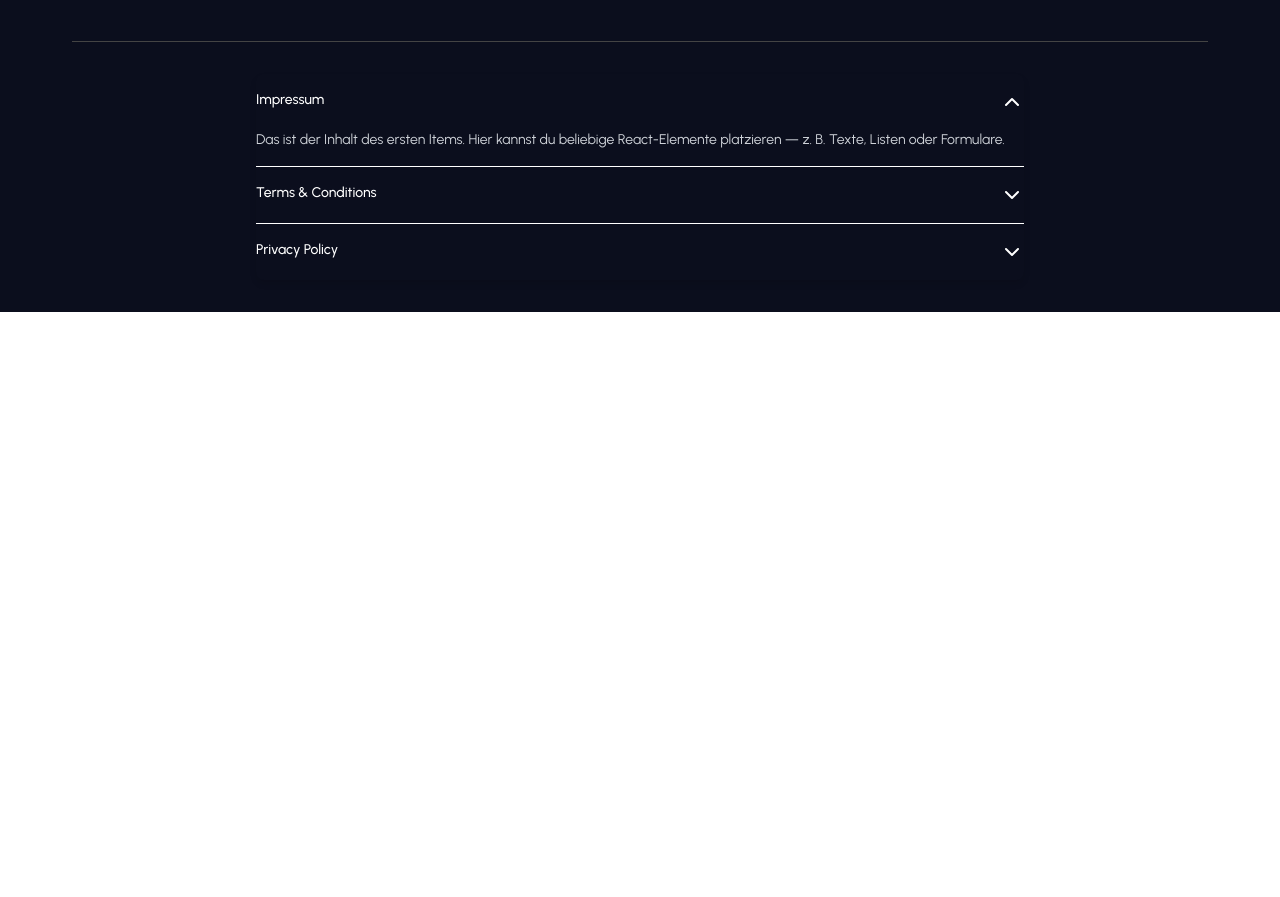
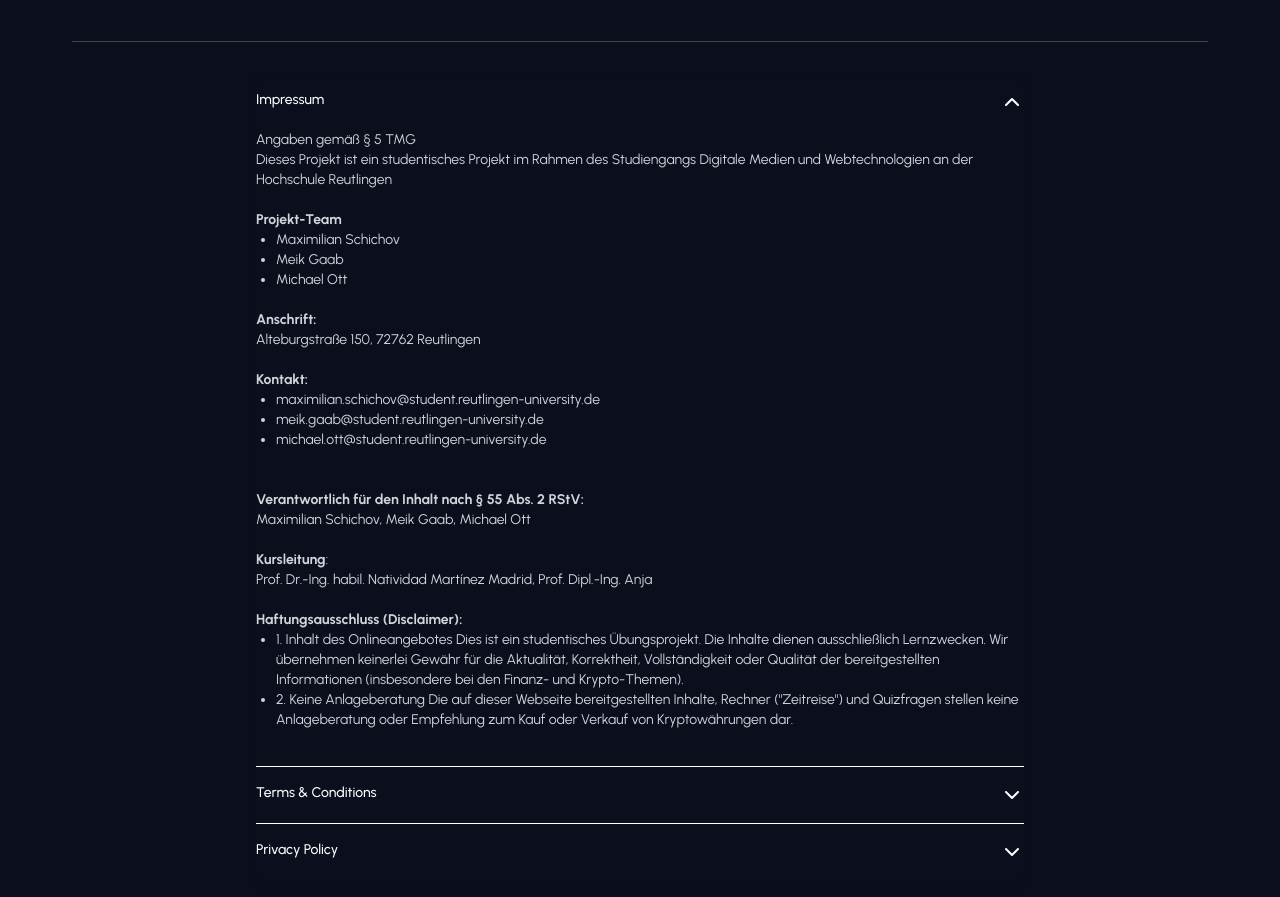
Before and after one commit to crabDono/dmwt_vercell_app, a Next.js app: page / in a window 1280 px wide. Shown: the part 869-1766 px from the top of the page. Before the commit the page ends 1181 px from the top, so only its background shows below. Built offline with nearby package versions, Linux system fonts and the light colour scheme.

Commit message:
footer information added

```diff
--- a/src/components/UI/Footer/Footer.module.css
+++ b/src/components/UI/Footer/Footer.module.css
@@ -2,6 +2,7 @@
   background-color: #0b0e1d;
   padding: 2rem 0; /* Vertikales Padding, horizontales Padding wird im Container gesteuert */
   color: white;
+  min-height: 100svh;
 }
 
 .container {
--- a/src/components/UI/Footer/index.tsx
+++ b/src/components/UI/Footer/index.tsx
@@ -35,23 +35,102 @@ export default function Footer() {
           >
             <AccordionItem id="item-1" title="Impressum" defaultOpen>
               <p className={styles.accordionContent}>
-                Das ist der Inhalt des ersten Items. Hier kannst du beliebige
-                React-Elemente platzieren — z. B. Texte, Listen oder Formulare.
+                Angaben gemäß § 5 TMG <br />
+                Dieses Projekt ist ein studentisches Projekt im Rahmen des
+                Studiengangs Digitale Medien und Webtechnologien an der
+                Hochschule Reutlingen <br /> <br />
+                <b>Projekt-Team</b> <br />
+                <ul className={styles.accordionList}>
+                  <li>Maximilian Schichov</li>
+                  <li>Meik Gaab</li>
+                  <li>Michael Ott</li>
+                </ul>
+                <br />
+                <b>Anschrift:</b> <br />
+                Alteburgstraße 150, 72762 Reutlingen <br /> <br />
+                <b>Kontakt:</b>
+                <ul className={styles.accordionList}>
+                  <li>maximilian.schichov@student.reutlingen-university.de</li>
+                  <li>meik.gaab@student.reutlingen-university.de</li>
+                  <li>michael.ott@student.reutlingen-university.de</li>
+                </ul>
+                <br /> <br />
+                <b>Verantwortlich für den Inhalt nach § 55 Abs. 2 RStV:</b>{" "}
+                <br />
+                Maximilian Schichov, Meik Gaab, Michael Ott <br /> <br />
+                <b>Kursleitung</b>: <br /> Prof. Dr.-Ing. habil. Natividad
+                Martínez Madrid, Prof. Dipl.-Ing. Anja <br /> <br />
+                <b>Haftungsausschluss (Disclaimer):</b>
+                <ul className={styles.accordionList}>
+                  <li>
+                    1. Inhalt des Onlineangebotes Dies ist ein studentisches
+                    Übungsprojekt. Die Inhalte dienen ausschließlich
+                    Lernzwecken. Wir übernehmen keinerlei Gewähr für die
+                    Aktualität, Korrektheit, Vollständigkeit oder Qualität der
+                    bereitgestellten Informationen (insbesondere bei den Finanz-
+                    und Krypto-Themen).
+                  </li>
+                  <li>
+                    2. Keine Anlageberatung Die auf dieser Webseite
+                    bereitgestellten Inhalte, Rechner ("Zeitreise") und
+                    Quizfragen stellen keine Anlageberatung oder Empfehlung zum
+                    Kauf oder Verkauf von Kryptowährungen dar.
+                  </li>
+                </ul>
+                <br />
               </p>
             </AccordionItem>
-
             <AccordionItem id="item-2" title="Terms & Conditions">
-              <ul className={styles.accordionList}>
-                <li>Punkt A</li>
-                <li>Punkt B</li>
-                <li>Punkt C</li>
-              </ul>
+              <div className={styles.accordionContent}>
+                1. <strong>Allgemeines</strong> Diese Webseite dient
+                ausschließlich Bildungs- und Unterhaltungszwecken. Durch die
+                Nutzung der Webseite erklären Sie sich mit diesen Bedingungen
+                einverstanden. <br />
+                2. <strong>WICHTIG:</strong> Keine Anlageberatung
+                (Haftungsausschluss) Die Inhalte dieser Webseite (insbesondere
+                der "Zeitreise"-Rechner, Quiz-Inhalte und Blogartikel) stellen
+                keine Finanz-, Anlage- oder Rechtsberatung dar. Alle
+                Berechnungen sind hypothetisch. Vergangene Kursentwicklungen von
+                Bitcoin oder anderen Kryptowährungen garantieren keine
+                zukünftigen Gewinne. Der Betreiber übernimmt keine Haftung für
+                finanzielle Verluste, die durch Entscheidungen entstehen, die
+                auf Basis der hier bereitgestellten Informationen getroffen
+                wurden. Kryptowährungen sind volatil und können zum Totalverlust
+                des eingesetzten Kapitals führen. <br />
+                3. <strong>Urheberrecht</strong> Die erstellten Inhalte (Texte,
+                Quizfragen, Design) unterliegen dem deutschen Urheberrecht. Die
+                Vervielfältigung oder Verbreitung bedarf der schriftlichen
+                Zustimmung des Erstellers. <br />
+                4. <strong>Nutzerkommentare (Feedback-Sektion)</strong> Wir
+                behalten uns das Recht vor, Kommentare im Feedback-Bereich zu
+                löschen, die beleidigend, rassistisch oder werblich sind.
+              </div>
             </AccordionItem>
 
             <AccordionItem id="item-3" title="Privacy Policy">
               <div className={styles.accordionContent}>
-                <strong>Hinweis:</strong> Du kannst beliebig viele Items
-                hinzufügen.
+                1. Datenschutz auf einen Blick Wir behandeln Ihre
+                personenbezogenen Daten vertraulich und entsprechend der
+                gesetzlichen Vorschriften (DSGVO). <br />
+                2. Hosting (Vercel) Diese Website wird bei Vercel Inc. gehostet.
+                Vercel verarbeitet technische Daten (IP-Adresse, Browser,
+                Zeitpunkt), um die Seite auszuliefern. Dies geschieht auf
+                Grundlage von Art. 6 Abs. 1 lit. f DSGVO (berechtigtes Interesse
+                an einer sicheren Bereitstellung der Website). <br />
+                3. Datenerfassung auf unserer Website Feedback-Formular: Wenn
+                Sie uns über das Feedback-Feld einen Kommentar hinterlassen,
+                speichern wir Ihren angegebenen Namen, den Inhalt, Ihre
+                Bewertung (Sterne) und den Zeitpunkt. Dies dient dazu, die
+                Feedback-Funktion auf der Webseite darzustellen.
+                Quiz-Fortschritt: Der Status, ob das Quiz abgeschlossen wurde,
+                wird lokal in Ihrem Browser gespeichert (Local Storage).
+                Cookies: Wir verwenden technisch notwendige Cookies, um die
+                Funktionalität der Seite zu gewährleisten. <br />
+                4. Ihre Rechte Sie haben jederzeit das Recht auf unentgeltliche
+                Auskunft über Ihre gespeicherten personenbezogenen Daten sowie
+                ein Recht auf Berichtigung oder Löschung dieser Daten.
+                Kontaktieren Sie uns dazu unter der im Impressum angegebenen
+                E-Mail-Adresse.
               </div>
             </AccordionItem>
           </Accordion>
--- a/src/components/features/Accordion/index.tsx
+++ b/src/components/features/Accordion/index.tsx
@@ -158,7 +158,7 @@ export function AccordionItem({
         role="region"
         aria-labelledby={buttonId}
         ref={contentRef}
-        className="overflow-hidden transition-[max-height] duration-300 ease-[cubic-bezier(.2,.8,.2,1)] max-h-0 text-sm"
+        className="overflow-hidden transition-[max-height] duration-300 ease-[cubic-bezier(0.87, 0, 0.13, 1)] max-h-0 text-sm"
       >
         <div className="pt-0 pb-4">{children}</div>
       </div>
```
